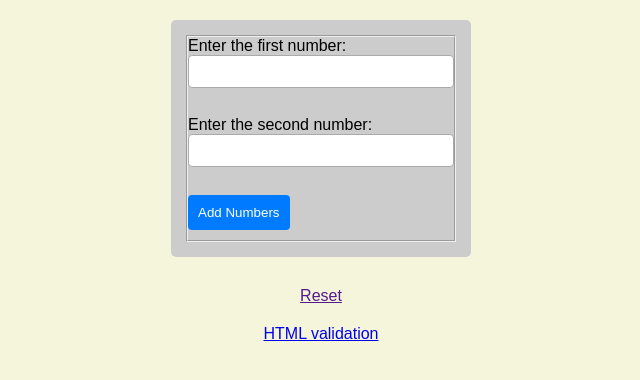
After one commit to melkam2490/it261, a PHP site: page /it261/addre-mine.php in a window 1280 px wide. The commit adds this page. Shown: the top 380 px of the page, without its empty margins (319-959 px from the left). Run offline with PHP 8.4, Linux system fonts and the light colour scheme.

Commit message:
completed my homework

```diff
--- /dev/null
+++ b/addre-mine.php
@@ -0,0 +1,52 @@
+<!DOCTYPE html>
+<html lang="en">
+<head>
+  <meta charset="UTF-8">
+  <meta name="viewport" content="width=device-width, initial-scale=1.0">
+  <title>Adder</title>
+  <link href="css/adder.css" type="text/css" rel="stylesheet">
+</head>
+<body>
+<form action="" method="POST">
+  <fieldset>
+    <label>Enter the first number:</label><br>
+    <input type="text" name="num1"><br><br>
+    <label>Enter the second number:</label><br>
+    <input type="text" name="num2"><br><br>
+    <input type="submit" value="Add Numbers">
+  </fieldset>
+</form>
+
+<p><a href="">Reset</a></p>
+<p><a href="#">HTML validation</a><p>
+<script>
+        document.getElementById("html-checker").setAttribute("href","https://validator.w3.org/nu/?doc=" + encodeURIComponent(location.href));
+        document.getElementById("css-checker").setAttribute("href","https://jigsaw.w3.org/css-validator/validator?uri=" + encodeURIComponent(location.href));
+    </script>
+
+
+<?php
+if (isset($_POST['num1']) && isset($_POST['num2'])) {
+    $num1 = $_POST['num1'];
+    $num2 = $_POST['num2'];
+
+    // Check if any field is empty
+    if (empty($num1) && empty($num2)) {
+        echo '<p class="error">Please fill out all of the fields.</p>';
+    } else {
+        // Convert string inputs to numbers
+
+        $total = $num1 + $num2;
+
+        echo '
+        <div class="box">
+          <h2>You added ' . $num1 . ' and ' . $num2 . '.</h2>
+          <p>and the answer is <br> <span style="color:red;">' . $total . '!</span></p>
+        </div>';
+    }
+}
+?>
+
+
+</body>
+</html>
--- /dev/null
+++ b/css/adder.css
@@ -0,0 +1,69 @@
+* {
+  padding: 0;
+  margin: 0;
+  box-sizing: border-box;
+}
+
+body {
+  background-color: beige;
+  font-family: sans-serif;
+
+}
+
+form {
+  max-width: 300px;
+  margin: 20px auto;
+  background-color: #ccc;
+  padding: 15px;
+  border-radius: 5px;
+}
+
+label, input{
+  width: 100%;
+  margin-bottom: 10px;
+}
+
+input{
+  padding: 8px;
+  border: 1px solid #aaa;
+  border-radius: 4px;
+}
+
+input[type=submit] {
+  width: auto;
+  background-color: #007BFF;
+  color: white;
+  padding: 10px;
+  border: none;
+  cursor: pointer;
+  border-radius: 4px;
+}
+
+h1, h2, p {
+  text-align: center;
+  text-decoration: none;
+  padding: 10px 20px;
+
+
+  border-radius: 5px;
+}
+
+.error {
+  color: red;
+  font-style: italic;
+}
+
+
+#html-checker {
+
+
+
+}
+.box {
+  max-width: 300px;
+  margin: 20px auto;
+  padding: 10px;
+  border: 1px solid green;
+  border-radius: 4px;
+  background-color: #e9ffe9;
+}
--- a/index.php
+++ b/index.php
@@ -18,7 +18,7 @@
         <nav>
             <ul>
                 <li><a href="website/daily.php">Switch</a></li>
-                <li><a href="#">Troubleshoot</a></li>
+                <li><a href="addre-mine.php">Troubleshoot</a></li>
                 <li><a href="#">Calculator</a></li>
                 <li><a href="#">Email</a></li>
                 <li><a href="#">Database</a></li>
```
